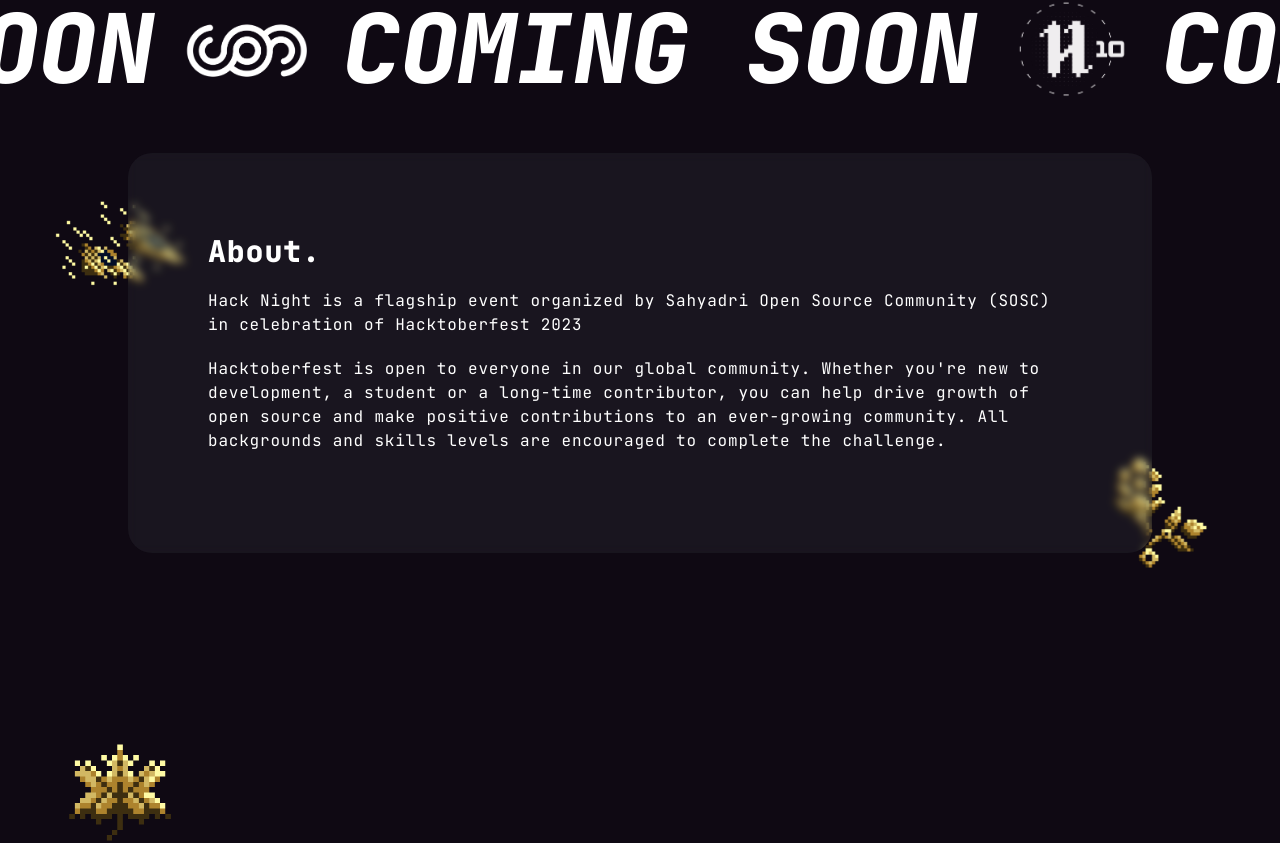
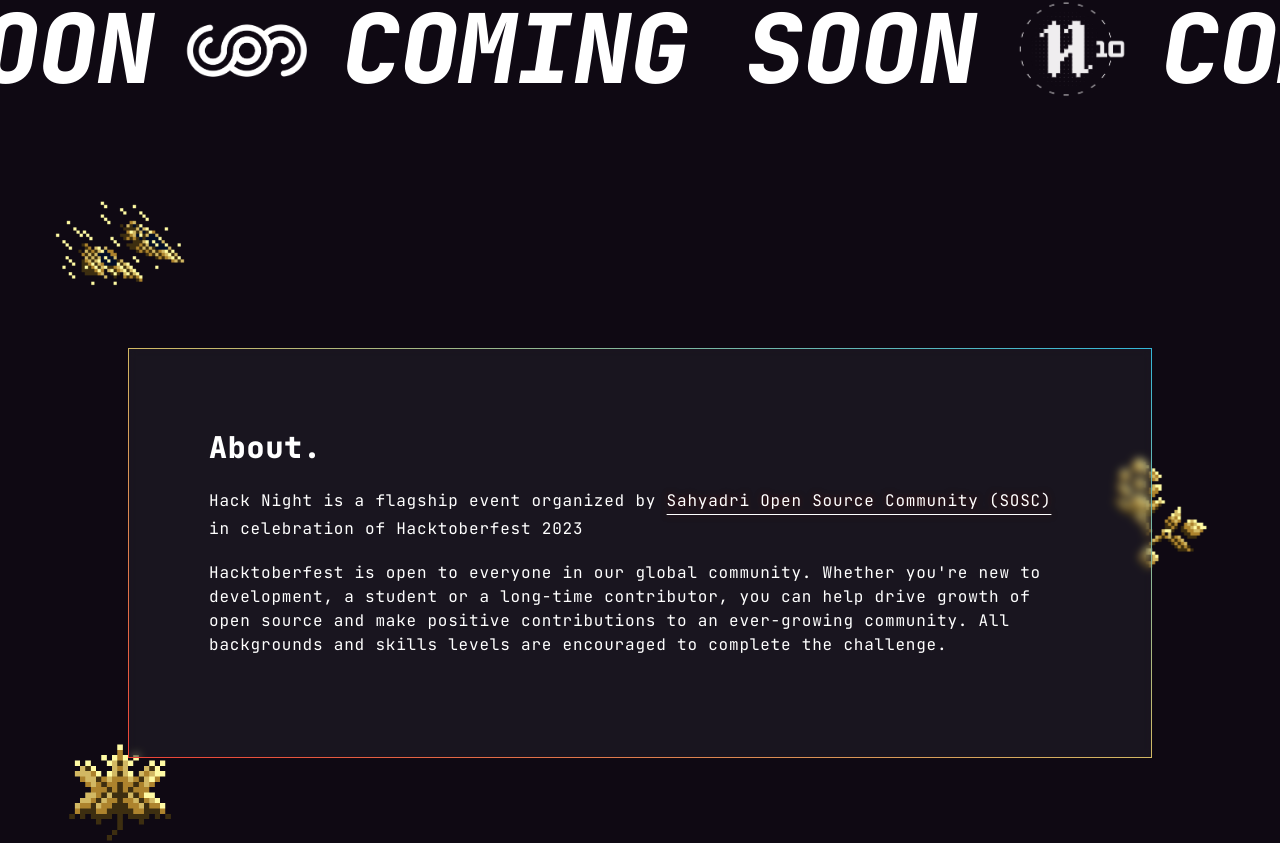
Before and after one commit to so-sc/hacktoberfest-23, a Next.js app: page / in a window 1280 px wide. Shown: the part 855-1698 px from the top of the page. Built offline with nearby package versions, Linux system fonts and the light colour scheme.

Commit message:
about donee

```diff
--- a/src/app/page.tsx
+++ b/src/app/page.tsx
@@ -1,4 +1,4 @@
-import Events from "@/components/Events/page";
+import About from "@/components/About/page";
 import Footer from "@/components/Footer";
 import Hero from "@/components/Hero";
 import Navbar from "@/components/Navbar";
@@ -10,7 +10,7 @@
       <Navbar />
       <Hero />
       <TextSlide />
-      <Events />
+      <About />
       <Footer />
     </main>
   );
--- a/src/components/Events/Event.module.css
+++ b/src/components/About/About.module.css
@@ -65,3 +65,9 @@
     transform: translateY(0px);
   }
 }
+
+.gradient_border {
+  border: 0.5px solid transparent;
+  border-image: linear-gradient(to top right, #ec4237, #d2b863, #33b6d8);
+  border-image-slice: 1;
+}
--- a/src/components/Events/page.tsx
+++ b/src/components/About/page.tsx
@@ -1,11 +1,11 @@
 "use client";
-import styles from "./Event.module.css";
+import styles from "./About.module.css";
 import Link from "next/link";
 
 const Events = () => {
   return (
-    <div className="h-screen">
-      <div className="-z-10">
+    <div className="min-h-screen">
+      <div className="-z-20">
         <img
           src="/assets/icons/13@1x.png"
           alt="logo"
@@ -27,19 +27,32 @@
           className={`w-60 pl-40 md:mr-0 mr-5 md:p-14 ${styles.float1} absolute right-0 mt-[45rem]`}
         />
       </div>
+      <div className="min-h-screen flex justify-center items-center">
         <div className="tracking-wider w-full">
-        <div className="h-full md:p-20 p-10 lg:m-32 md:m-20 m-10 md:my-0 my-0 lg:my-0 backdrop-blur-sm bg-[#d1f2f9] bg-opacity-5 rounded-3xl overflow-hidden">
+          <div
+            className={`${styles.gradient_border} h-full md:p-20 p-10 lg:m-32 md:m-20 m-10 md:my-0 my-0 lg:my-0 backdrop-blur-sm bg-[#d1f2f9] bg-opacity-5`}
+          >
             <h1 className="font-jbExtrabold mb-5 text-3xl">About.</h1>
-          <p className="font-jbRegular text-sm md:text-base">
-            Hack Night is a flagship event organized by Sahyadri Open Source
-            Community (SOSC) in celebration of Hacktoberfest 2023
-          </p>
-          <p className="py-5 font-jbRegular text-sm md:text-base">
+            <div className="font-jbRegular text-sm md:text-base leading-8">
+              {"Hack Night is a flagship event organized by "}
+              <span className="hover:drop-shadow-[0_0_0.2rem_#d2b863] transition duration-300">
+                <Link
+                  className="underline drop-shadow-[0_0_0.2rem_#460a07] leading-8 transition duration-300 underline-offset-8"
+                  href="https://www.sosc.org.in/"
+                  target="_blank"
+                >
+                  Sahyadri Open Source Community (SOSC)
+                </Link>{" "}
+              </span>
+              in celebration of Hacktoberfest 2023
+            </div>
+            <p className="py-5 leading-8 font-jbRegular text-sm md:text-base">
               Hacktoberfest is open to everyone in our global community. Whether
               you&apos;re new to development, a student or a long-time
               contributor, you can help drive growth of open source and make
-            positive contributions to an ever-growing community. All backgrounds
-            and skills levels are encouraged to complete the challenge.
+              positive contributions to an ever-growing community. All
+              backgrounds and skills levels are encouraged to complete the
+              challenge.
             </p>
           </div>
         </div>
@@ -67,6 +80,7 @@
         </div>
       </div> */}
       </div>
+    </div>
   );
 };
 
--- a/src/components/Footer.tsx
+++ b/src/components/Footer.tsx
@@ -13,7 +13,7 @@
   return (
     <div className="bg-[#0f0913] uppercase font-jbRegular">
       <footer className="body-font tracking-wider">
-        <div className="container md:pt-20 pt-10 mx-auto flex md:items-center lg:items-start md:flex-row md:flex-nowrap flex-wrap flex-col">
+        <div className="container mx-auto flex md:items-center lg:items-start md:flex-row md:flex-nowrap flex-wrap flex-col">
           <div className="flex flex-grow md:pl-20 mb-10 mx-6 md:mt-0 mt-10 ">
             <div className="lg:w-1/2 md:w-1/2 w-full px-4">
               <div className="flex text-white flex-col">
--- a/src/components/Hero.tsx
+++ b/src/components/Hero.tsx
@@ -3,7 +3,7 @@
     <div className="h-screen flex justify-center items-center">
       <div className="absolute -z-20 inset-0 overflow-hidden">
         <img
-          src="/assets/background/pic1.png"
+          src="/assets/background/pic2.png"
           width={500}
           height={500}
           alt="background"
@@ -27,9 +27,9 @@
         ></img>
         <div className="flex pt-2 items-center font-jbExtrabold">
           <p className="text-3xl md:text-4xl">HackNight 2023</p>
-        </div>{" "}
+        </div>
       </div>
-      <div className="-z-10">
+      {/* <div className="-z-10">
         <img
           src="/assets/background/tl.png"
           width={500}
@@ -58,7 +58,7 @@
           alt="background"
           className="object-center pl-60 md:pl-40 lg:pl-32 absolute bottom-0 right-0"
         ></img>
-      </div>
+      </div> */}
     </div>
   );
 };
```
Also changed, not shown: public/assets/background/pic2.png (added). Lines whose indentation alone changed are shown as unchanged.
